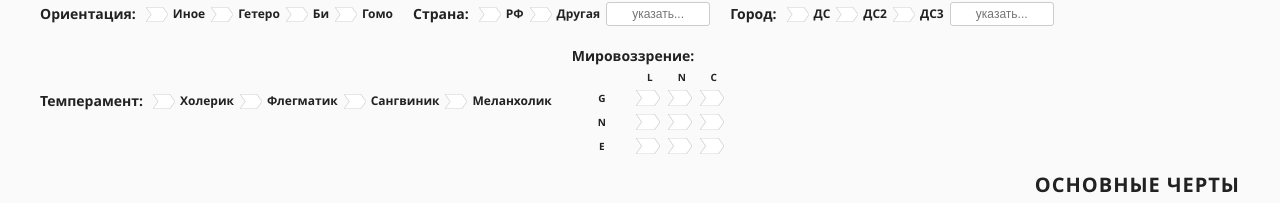
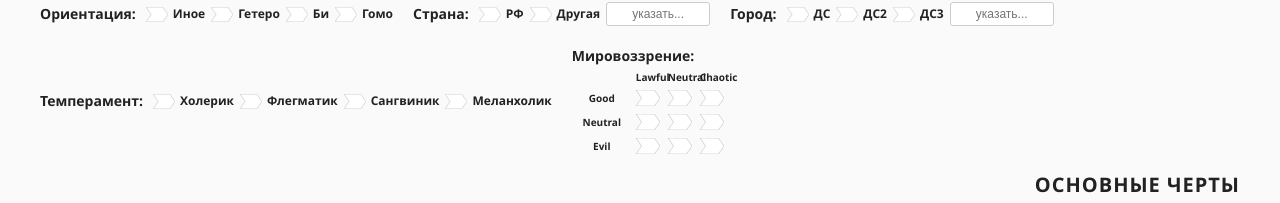
Before and after one commit to braylan/anon-profile, a plain HTML site: page index.html in a window 1280 px wide. Shown: the part 408-611 px from the top of the page. Drawn offline with nearby package versions, Linux system fonts and the light colour scheme.

Commit message:
Update index.html
change idealogy

```diff
--- a/index.html
+++ b/index.html
@@ -919,11 +919,11 @@
       <span class="vital-label">Мировоззрение:</span>
       <div class="worldview-grid">
         <div></div>
-        <div class="worldview-axis">L</div>
-        <div class="worldview-axis">N</div>
-        <div class="worldview-axis">C</div>
-
-        <div class="worldview-axis">G</div>
+        <div class="worldview-axis">Lawful</div>
+        <div class="worldview-axis">Neutral</div>
+        <div class="worldview-axis">Chaotic</div>
+
+        <div class="worldview-axis">Good</div>
         <div class="opt-patch" data-align="lg" onclick="selectWorldview(this)">
           <div class="opt-patch-arrow"><svg viewBox="0 0 30 20"><polygon points="0,0 23,0 30,10 23,20 0,20 7,10"/></svg></div>
         </div>
@@ -934,7 +934,7 @@
           <div class="opt-patch-arrow"><svg viewBox="0 0 30 20"><polygon points="0,0 23,0 30,10 23,20 0,20 7,10"/></svg></div>
         </div>
 
-        <div class="worldview-axis">N</div>
+        <div class="worldview-axis">Neutral</div>
         <div class="opt-patch" data-align="ln" onclick="selectWorldview(this)">
           <div class="opt-patch-arrow"><svg viewBox="0 0 30 20"><polygon points="0,0 23,0 30,10 23,20 0,20 7,10"/></svg></div>
         </div>
@@ -945,7 +945,7 @@
           <div class="opt-patch-arrow"><svg viewBox="0 0 30 20"><polygon points="0,0 23,0 30,10 23,20 0,20 7,10"/></svg></div>
         </div>
 
-        <div class="worldview-axis">E</div>
+        <div class="worldview-axis">Evil</div>
         <div class="opt-patch" data-align="le" onclick="selectWorldview(this)">
           <div class="opt-patch-arrow"><svg viewBox="0 0 30 20"><polygon points="0,0 23,0 30,10 23,20 0,20 7,10"/></svg></div>
         </div>
```
